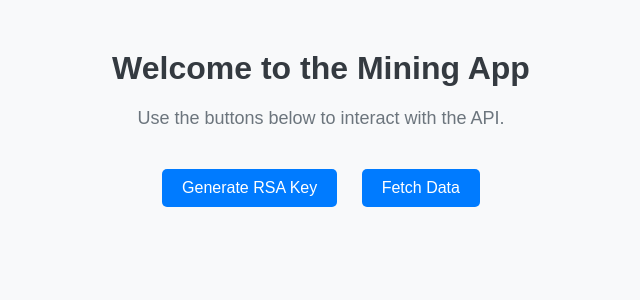
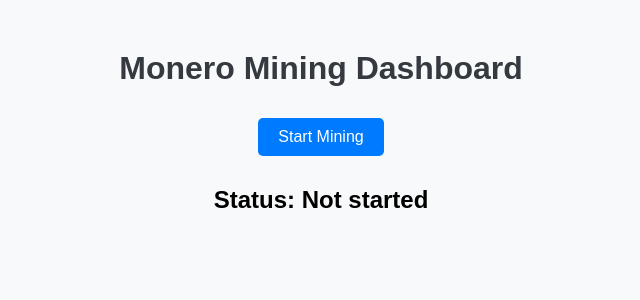
Before and after one commit to Fares-123/Manga.translator.tool, a Flask app: template templates/index.html in a window 1280 px wide. Shown: the top 300 px of the page, without its empty margins (319-959 px from the left). Run offline with Flask 2, Linux system fonts and the light colour scheme; the template is opened without the code that fills it, so the values that code supplies are empty.

Commit message:
Update index.html

```diff
--- a/templates/index.html
+++ b/templates/index.html
@@ -3,17 +3,18 @@
 <head>
     <meta charset="UTF-8">
     <meta name="viewport" content="width=device-width, initial-scale=1.0">
-    <title>Mining App</title>
-    <!-- ربط ملف CSS -->
-    <link rel="stylesheet" href="static/css/styles.css">
+    <title>Monero Mining</title>
+    <link rel="stylesheet" href="{{ url_for('static', filename='styles.css') }}">
+    <script src="{{ url_for('static', filename='script.js') }}"></script>
 </head>
 <body>
-    <h1>Welcome to the Mining App</h1>
-    <p>Use the buttons below to interact with the API.</p>
-    <button id="generateKeyBtn">Generate RSA Key</button>
-    <button id="fetchDataBtn">Fetch Data</button>
-
-    <!-- ربط ملف JavaScript -->
-    <script src="static/js/scripts.js"></script>
+    <div class="container">
+        <h1>Monero Mining Dashboard</h1>
+        <button id="start-mining-btn">Start Mining</button>
+        <div id="status">
+            <h2>Status: <span id="mining-status">Not started</span></h2>
+        </div>
+        <div id="log"></div>
+    </div>
 </body>
 </html>
```
